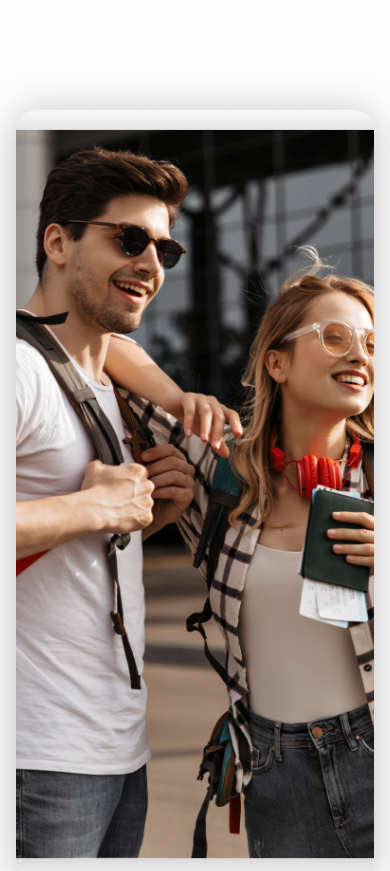
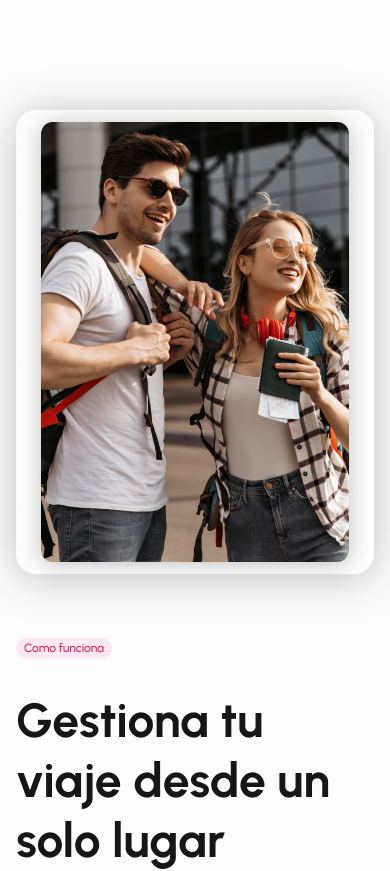
Before and after one commit to Ignacio918/viajes-app, a React (Vite) app in the folder viajes-app/: page / in a window 390 px wide. Shown: the part 936-1807 px from the top of the page. Built offline with nearby package versions, Linux system fonts and the light colour scheme; a web font is replaced by a local one.

Commit message:
acomodar howitworks

```diff
--- a/viajes-app/src/pages/HowItWorks.tsx
+++ b/viajes-app/src/pages/HowItWorks.tsx
@@ -10,16 +10,12 @@ const HowItWorks = () => {
   return (
     <div className="how-it-works">
       <div className="how-it-works__container">
-        {/* Imagen principal */}
-        <div className="how-it-works__image-container">
-          <div className="how-it-works__image-wrapper">
-            <img
-              src={fotoRandom3}
-              alt="Random travel"
-              className="how-it-works__image"
-            />
-          </div>
-        </div>
+        {/* Imagen con sombreado */}
+        <img
+          src={fotoRandom3}
+          alt="Random travel"
+          className="how-it-works__image"
+        />
 
         {/* Contenido principal */}
         <div className="how-it-works__content">
@@ -45,7 +41,7 @@ const HowItWorks = () => {
               </div>
             </div>
 
-            {/* Característica 2 */}
+            {/* Repetir para otras características */}
             <div className="how-it-works__feature">
               <div className="how-it-works__feature-icon">
                 <img src={iconSparkle} alt="Sparkle icon" />
@@ -61,7 +57,7 @@ const HowItWorks = () => {
               </div>
             </div>
 
-            {/* Característica 3 */}
+            {/* Más características */}
             <div className="how-it-works__feature">
               <div className="how-it-works__feature-icon">
                 <img src={iconRouting} alt="Routing icon" />
@@ -77,7 +73,6 @@ const HowItWorks = () => {
               </div>
             </div>
 
-            {/* Característica 4 */}
             <div className="how-it-works__feature">
               <div className="how-it-works__feature-icon">
                 <img src={iconSuitcaseRolling} alt="Suitcase icon" />
--- a/viajes-app/src/styles/HowItWorks.css
+++ b/viajes-app/src/styles/HowItWorks.css
@@ -1,6 +1,6 @@
 /* src/styles/HowItWorks.css */
 
-/* Contenedor principal */
+/* Contenedor Principal */
 .how-it-works {
   @apply w-full min-h-screen bg-[#FDFDFD] flex justify-center items-center px-4;
 }
@@ -10,16 +10,8 @@
 }
 
 /* Imagen principal */
-.how-it-works__image-container {
-  @apply relative w-[537px] flex-shrink-0;
-}
-
-.how-it-works__image-wrapper {
-  @apply rounded-[20px] bg-[#FDFDFD] shadow-[0px_4px_44px_rgba(0,0,0,0.25)];
-}
-
 .how-it-works__image {
-  @apply w-full h-[768px] object-cover rounded-[20px];
+  @apply w-[537px] h-[768px] object-cover rounded-[20px] shadow-[0px_4px_44px_rgba(0,0,0,0.25)];
 }
 
 /* Contenido de la sección */
@@ -66,8 +58,8 @@
     @apply flex-col items-center;
   }
 
-  .how-it-works__image-container {
-    @apply w-full max-w-[537px];
+  .how-it-works__image {
+    @apply w-full h-auto;
   }
 
   .how-it-works__content {
```
